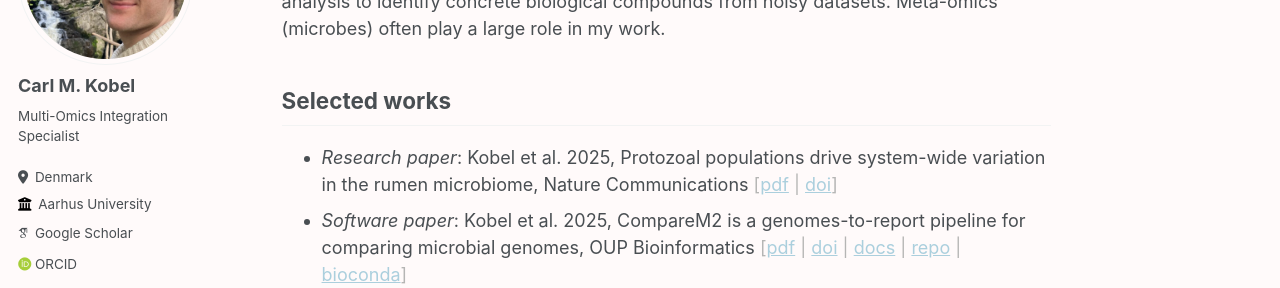
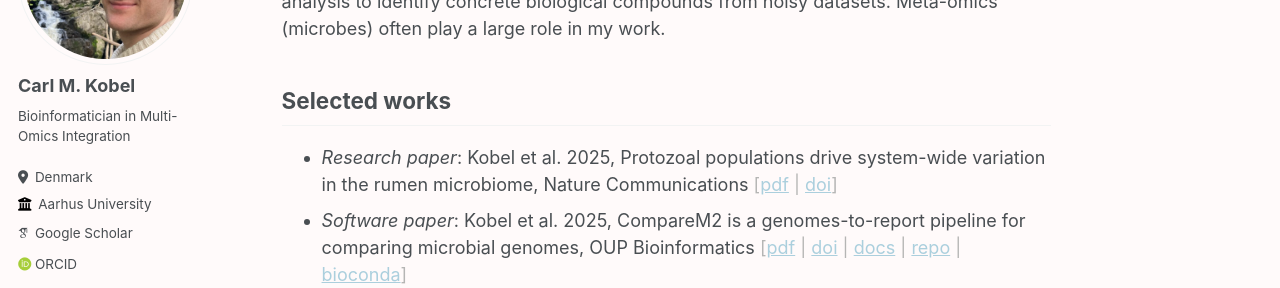
Before and after one commit to cmkobel/cmkobel.github.io, a Jekyll site: the page built from _pages/about.md, in a window 1280 px wide. Shown: the part 214-502 px from the top of the page. Built offline with Jekyll 4.4.1, drawn with Linux system fonts in a browser that asks for light colours; some web fonts are replaced.

Commit message:
Update bio description in _config.yml

```diff
--- a/_config.yml
+++ b/_config.yml
@@ -24,7 +24,7 @@ author:
   avatar           : "profile.png"
   name             : "Carl M. Kobel"
   pronouns         : # example: "she/her"
-  bio              : "Multi-Omics Integration Specialist" #"Bioinformatician with a focus on microbiology and holo-omics"
+  bio              : "Bioinformatician in Multi-Omics Integration" #"Bioinformatician with a focus on microbiology and holo-omics"
   location         : "Denmark"
   employer         : "Aarhus University"
   uri              : # URL
```
